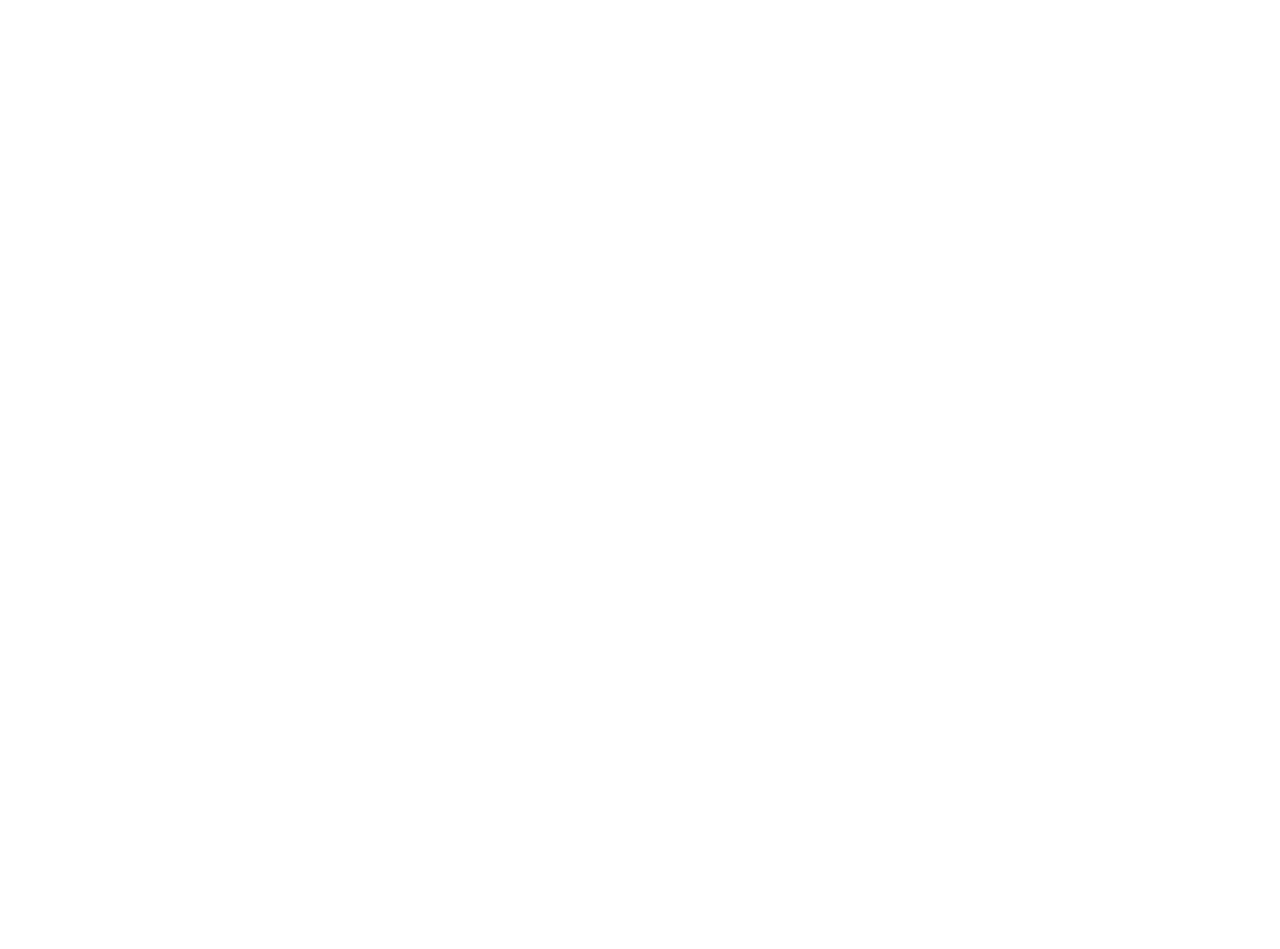
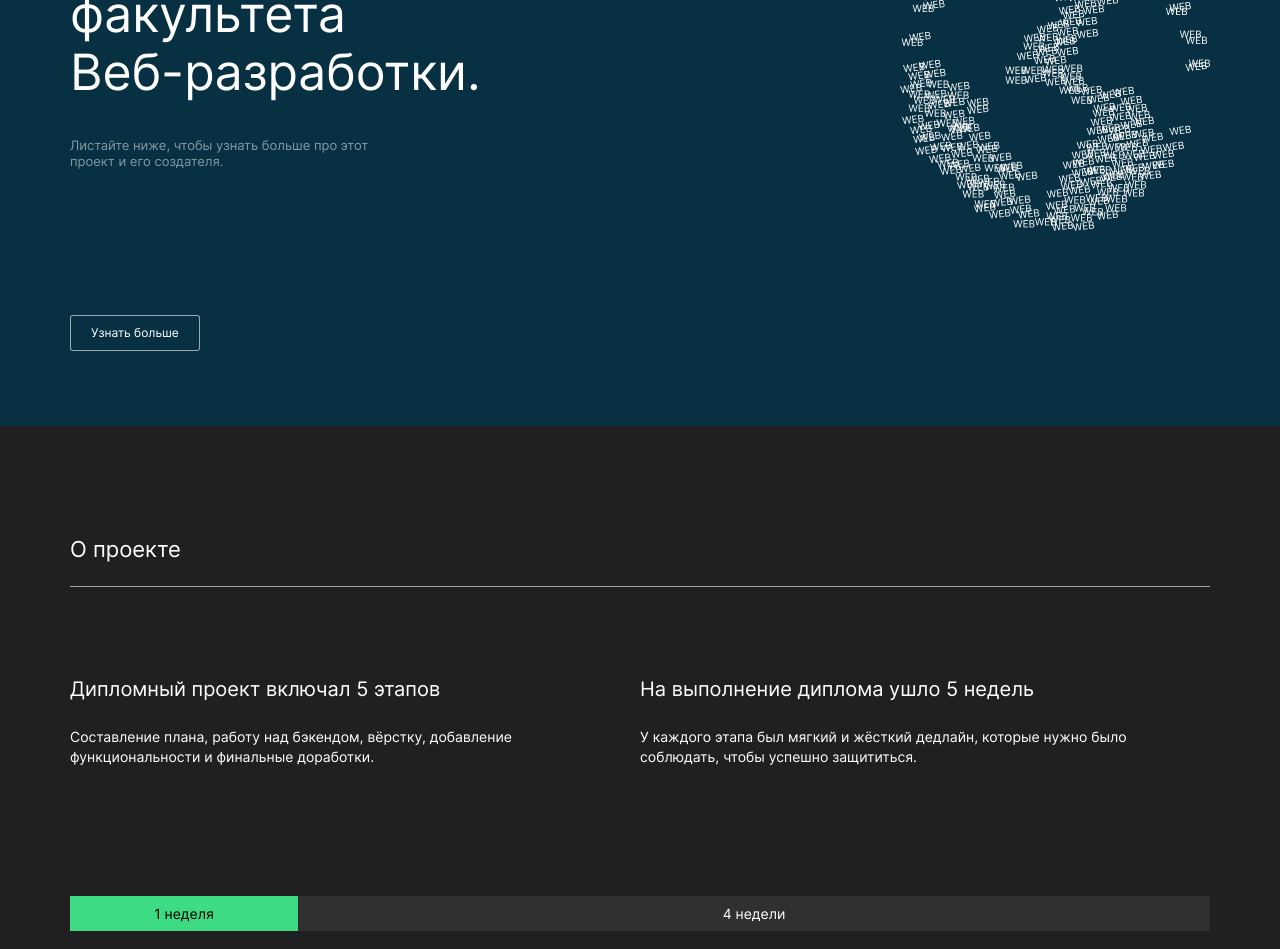
Before and after one commit to AlexDvizh/movies-explorer-frontend, a React (Create React App) app: page / in a window 1280 px wide. Shown: the part 148-1097 px from the top of the page. Before the commit the page ends 800 px from the top, so only its background shows below. Built offline with nearby package versions, Linux system fonts and the light colour scheme.

Commit message:
feat: сверстаны блоки - Promo, AboutProject, Techs

```diff
--- a/src/components/App/App.css
+++ b/src/components/App/App.css
@@ -0,0 +1,15 @@
+.page {
+  background-color: #202020;
+  color: #FFF;
+  font-family: 'Inter', Arial, sans-serif;
+}
+
+.section__heading {
+  font-size: 22px;
+  line-height: 27px;
+  font-weight: normal;
+  padding-top: 110px;
+  border-bottom: 1px solid rgb(250, 250, 250, 0.6);
+  padding-bottom: 23px;
+  margin: 0;
+}
--- a/src/components/App/App.js
+++ b/src/components/App/App.js
@@ -1,9 +1,13 @@
 import React from 'react';
+import './App.css';
+import Main from '../Main/Main';
 
 function App() {
 
   return (
-    <div>привет</div>
+    <div className="page">
+      <Main />
+    </div>
   )
 }
 
--- a/src/components/Main/AboutProject/AboutProject.css
+++ b/src/components/Main/AboutProject/AboutProject.css
@@ -0,0 +1,64 @@
+.about-project {
+  width: calc(100% - 140px);
+  margin: auto;
+}
+
+.content__wrap {
+  list-style: none;
+  display: grid;
+  grid-template-columns: 1fr 1fr;
+  padding: 0;
+  margin: 0;
+}
+
+.content__subtitle {
+  font-size: 14px;
+  line-height: 20px;
+  max-width: 550px;
+  margin-top: 26px;
+}
+
+.content__title {
+  font-size: 20px;
+  line-height: 24px;
+  font-weight: normal;
+  padding-top: 70px;
+}
+
+.table {
+  padding: 0;
+  margin: 110px 0;
+  display: grid;
+  grid-template-columns: 1fr 4fr;
+}
+
+.table__content {
+  list-style: none;
+  display: grid;
+  grid-template-rows: 1fr 1fr;
+}
+
+.table__title {
+  padding: 9px 14px;
+  align-self: center;
+  text-align: center;
+  font-size: 14px;
+  line-height: 17px;
+}
+
+.table__title_green {
+  background-color: #3DDC84;
+  color: #000;
+}
+
+.table__title_grey {
+  background-color: #303030;
+}
+
+.table__subtitle {
+  text-align: center;
+  font-weight: 500;
+  font-size: 14px;
+  line-height: 17px;
+  color: #8B8B8B;
+}
--- a/src/components/Main/AboutProject/AboutProject.js
+++ b/src/components/Main/AboutProject/AboutProject.js
@@ -0,0 +1,34 @@
+import React from 'react';
+import '../AboutProject/AboutProject.css';
+
+
+function AboutProject() {
+
+  return (
+    <section className="about-project">
+      <h2 className="section__heading">О проекте</h2>
+      <ul className="content__wrap">
+        <li className="">
+          <h3 className="content__title">Дипломный проект включал 5 этапов</h3>
+          <p className="content__subtitle">Составление плана, работу над бэкендом, вёрстку, добавление функциональности и финальные доработки.</p>
+        </li>
+        <li className="">
+          <h3 className="content__title">На выполнение диплома ушло 5 недель</h3>
+          <p className="content__subtitle">У каждого этапа был мягкий и жёсткий дедлайн, которые нужно было соблюдать, чтобы успешно защититься.</p>
+        </li>
+      </ul>
+      <ul className="table">
+        <li className="table__content">
+          <div className="table__title table__title_green">1 неделя</div>
+          <p className="table__subtitle">Back-end</p>
+        </li>
+        <li className="table__content">
+          <div className="table__title table__title_grey">4 недели</div>
+          <p className="table__subtitle">Front-end</p>
+        </li>
+      </ul>
+    </section>
+  )
+}
+
+export default AboutProject;
--- a/src/components/Main/Main.css
+++ b/src/components/Main/Main.css
@@ -0,0 +1,3 @@
+.main {
+  width: 100%;
+}
--- a/src/components/Main/Main.js
+++ b/src/components/Main/Main.js
@@ -0,0 +1,18 @@
+import React from 'react';
+import Promo from './Promo/Promo';
+import AboutProject from './AboutProject/AboutProject';
+import Techs from './Techs/Techs';
+import './Main.css';
+
+function Main() {
+
+  return (
+    <div className="main">
+      <Promo />
+      <AboutProject />
+      <Techs />
+    </div>
+  )
+}
+
+export default Main;
--- a/src/components/Main/Promo/Promo.css
+++ b/src/components/Main/Promo/Promo.css
@@ -0,0 +1,53 @@
+.promo {
+  background-color: #073042;
+  height: 574px;
+}
+
+.promo__content {
+  display: flex;
+  justify-content: space-between;
+  padding-top: 75px;
+  width: calc(100% - 140px);
+  margin: auto;
+}
+
+.promo__text {
+  width: 640px;
+}
+
+.promo__text-title {
+  font-size: 50px;
+  line-height: 58px;
+  font-weight: normal;
+  margin: 0;
+}
+
+.promo__text-subtitle {
+  font-size: 13px;
+  line-height: 16px;
+  opacity: 0.5;
+  margin-top: 36px;
+  max-width: 310px;
+}
+
+.promo__img {
+  background-image: url(../../../images/web-earth.png);
+  width: 310px;
+  height: 304px;
+}
+
+.promo__button {
+  border: 1px solid rgb(250, 250, 250, 0.6);
+  border-radius: 3px;
+  background-color: #073042;
+  color: #FFFFFF;
+  font-size: 12px;
+  padding: 10px 20px;
+  margin-left: 70px;
+  margin-top: 84px;
+}
+
+.promo__button:hover {
+  opacity: 0.6;
+  cursor: pointer;
+}
--- a/src/components/Main/Promo/Promo.js
+++ b/src/components/Main/Promo/Promo.js
@@ -0,0 +1,21 @@
+import React from 'react';
+import '../Promo/Promo.css';
+
+
+function Promo() {
+
+  return (
+    <div className="promo">
+      <section className="promo__content">
+        <div className="promo__text">
+          <h2 className="promo__text-title">Учебный проект студента факультета <br />Веб-разработки.</h2>
+          <p className="promo__text-subtitle">Листайте ниже, чтобы узнать больше про этот проект и его создателя.</p>
+        </div>
+        <div className="promo__img"></div>
+      </section>
+      <button className="promo__button">Узнать больше</button>
+    </div>
+  )
+}
+
+export default Promo;
--- a/src/components/Main/Techs/Techs.css
+++ b/src/components/Main/Techs/Techs.css
@@ -0,0 +1,42 @@
+.techs {
+  background-color: #272727;
+}
+
+.techs__wrap {
+  width: calc(100% - 140px);
+  margin: auto;
+}
+
+.techs__text {
+  text-align: center;
+}
+
+.techs__title {
+  font-size: 50px;
+  line-height: 58px;
+  font-weight: normal;
+}
+
+.techs__subtitle {
+  font-size: 14px;
+  line-height: 20px;
+  font-weight: normal;
+  max-width: 500px;
+  margin: auto;
+}
+
+.techs__list {
+  margin-top: 100px;
+  list-style: none;
+  display: grid;
+  grid-template-columns: 1fr 1fr 1fr 1fr 1fr 1fr 1fr;
+  gap: 10px;
+  padding-bottom: 100px;
+}
+
+.techs__point {
+  background-color: #303030;
+  text-align: center;
+  padding: 21px;
+  border-radius: 10px;
+}
--- a/src/components/Main/Techs/Techs.js
+++ b/src/components/Main/Techs/Techs.js
@@ -0,0 +1,29 @@
+import React from 'react';
+import '../Techs/Techs.css';
+
+
+function Techs() {
+
+  return (
+    <section className="techs">
+      <div className="techs__wrap">
+        <h2 className="section__heading">Технологии</h2>
+        <div className="techs__text">
+          <h3 className="techs__title">7 технологий</h3>
+          <p className="techs__subtitle">На курсе веб-разработки мы освоили технологии, которые применили в дипломном проекте.</p>
+        </div>
+        <ul className="techs__list">
+          <li className="techs__point">HTML</li>
+          <li className="techs__point">CSS</li>
+          <li className="techs__point">JS</li>
+          <li className="techs__point">React</li>
+          <li className="techs__point">Git</li>
+          <li className="techs__point">Express.js</li>
+          <li className="techs__point">mongoDB</li>
+        </ul>
+      </div>
+    </section>
+  )
+}
+
+export default Techs;
--- a/src/index.js
+++ b/src/index.js
@@ -2,7 +2,7 @@ import React from 'react';
 import ReactDOM from 'react-dom';
 import { BrowserRouter } from 'react-router-dom';
 import './index.css';
-import App from './components/App/App';
+import App from './components/App/App.js';
 
 
 ReactDOM.render(
```
Also changed, not shown: src/images/web-earth.png (added).
